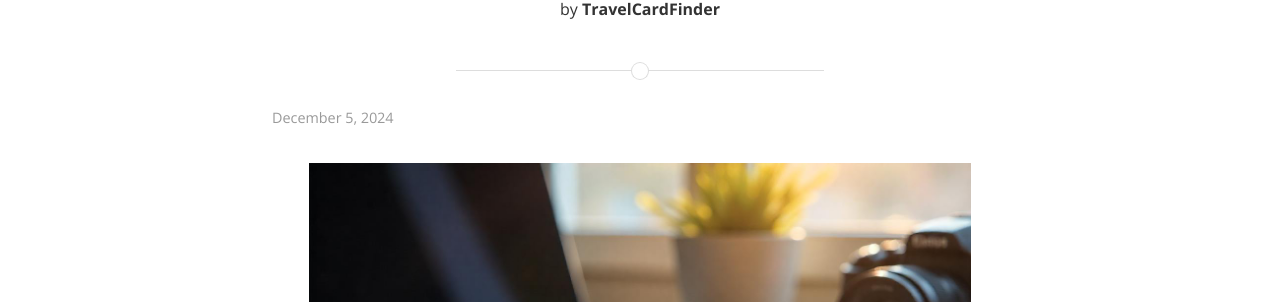
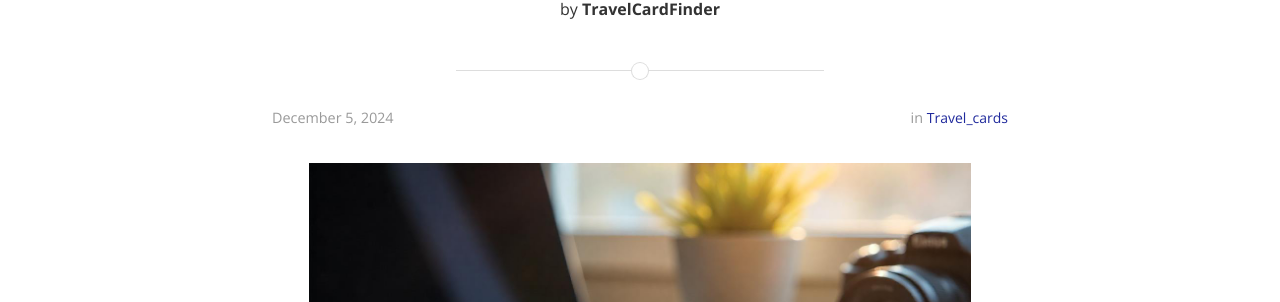
Before and after one commit to TravelCardFinder/TravelCardFinder.github.io, a Jekyll site: the page built from _posts/2024-12-06-TransferWise-Argentine-Peso-Travel-Card.md, in a window 1280 px wide and 900 px high. Shown: the part 179-481 px from the top of the window. Built offline with Jekyll 4.4.1, drawn with Linux system fonts in a browser that asks for light colours; nearby versions of some CDN libraries.

Commit message:
added post category

```diff
--- a/_posts/2024-12-06-TransferWise-Argentine-Peso-Travel-Card.md
+++ b/_posts/2024-12-06-TransferWise-Argentine-Peso-Travel-Card.md
@@ -3,6 +3,7 @@ layout: post
 title:  "TransferWise Argentine Peso Travel Card: A Comprehensive Guide"
 date:   2024-12-05T14:25:52-05:00
 author: TravelCardFinder
+categories: travel_cards
 ---
 
 ![TransferWise Argentine Peso Travel Card]({{ site.baseurl }}/assets/TransferWise-Argentine-Peso-Travel-Card.jpeg)
```
